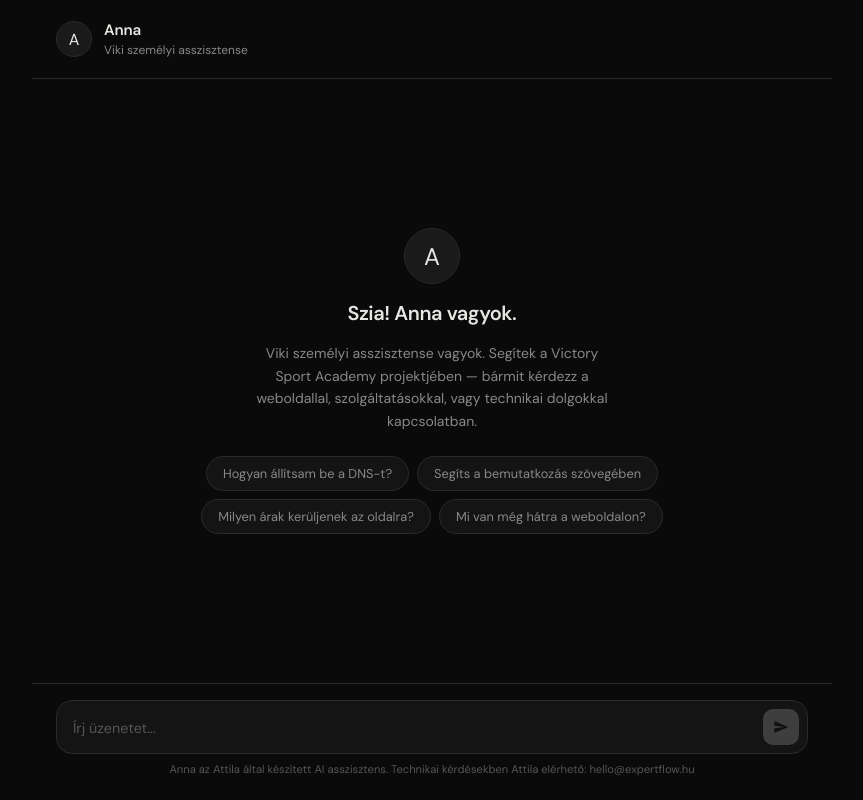
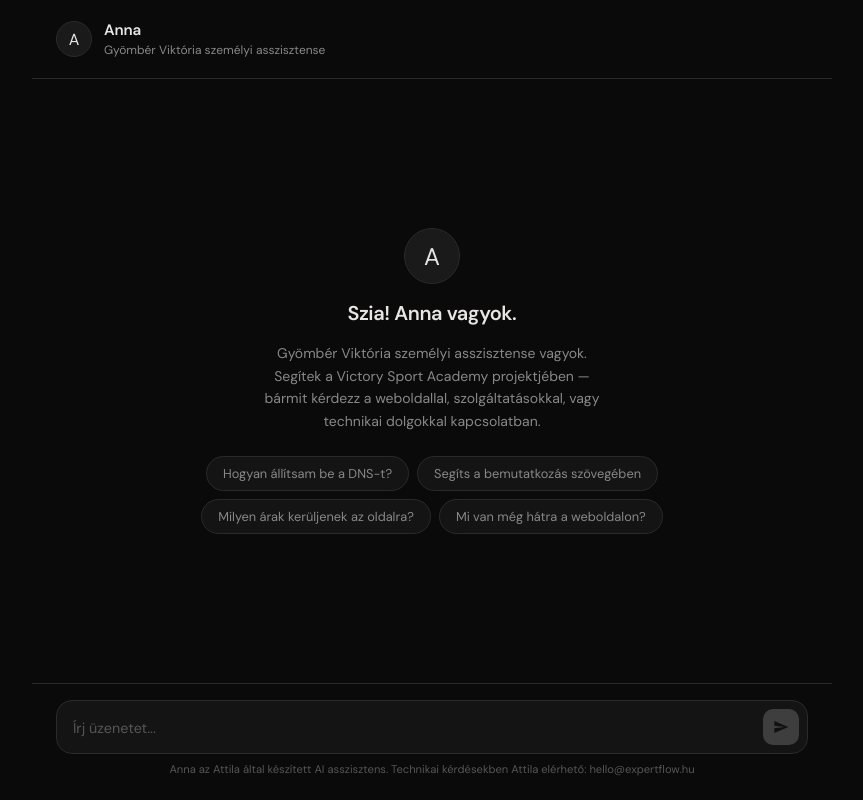
Before and after one commit to expertflow-attila/viki-chat, a website: page index.html in a window 1280 px wide. Shown: the whole page, without its empty margins (208-1071 px from the left). Drawn offline with Linux system fonts and the light colour scheme.

Commit message:
Update to Gyömbér Viktória személyi asszisztense

```diff
--- a/index.html
+++ b/index.html
@@ -17,7 +17,7 @@
       <div class="header-info">
         <div class="header-title">Anna</div>
         <div class="header-status">
-          Viki személyi asszisztense
+          Gyömbér Viktória személyi asszisztense
         </div>
       </div>
     </header>
@@ -28,7 +28,7 @@
         <div class="welcome__icon">A</div>
         <div class="welcome__title">Szia! Anna vagyok.</div>
         <div class="welcome__subtitle">
-          Viki személyi asszisztense vagyok. Segítek a Victory Sport Academy projektjében — bármit kérdezz a weboldallal, szolgáltatásokkal, vagy technikai dolgokkal kapcsolatban.
+          Gyömbér Viktória személyi asszisztense vagyok. Segítek a Victory Sport Academy projektjében — bármit kérdezz a weboldallal, szolgáltatásokkal, vagy technikai dolgokkal kapcsolatban.
         </div>
         <div class="welcome__suggestions">
           <button class="welcome__suggestion">Hogyan állítsam be a DNS-t?</button>
```
